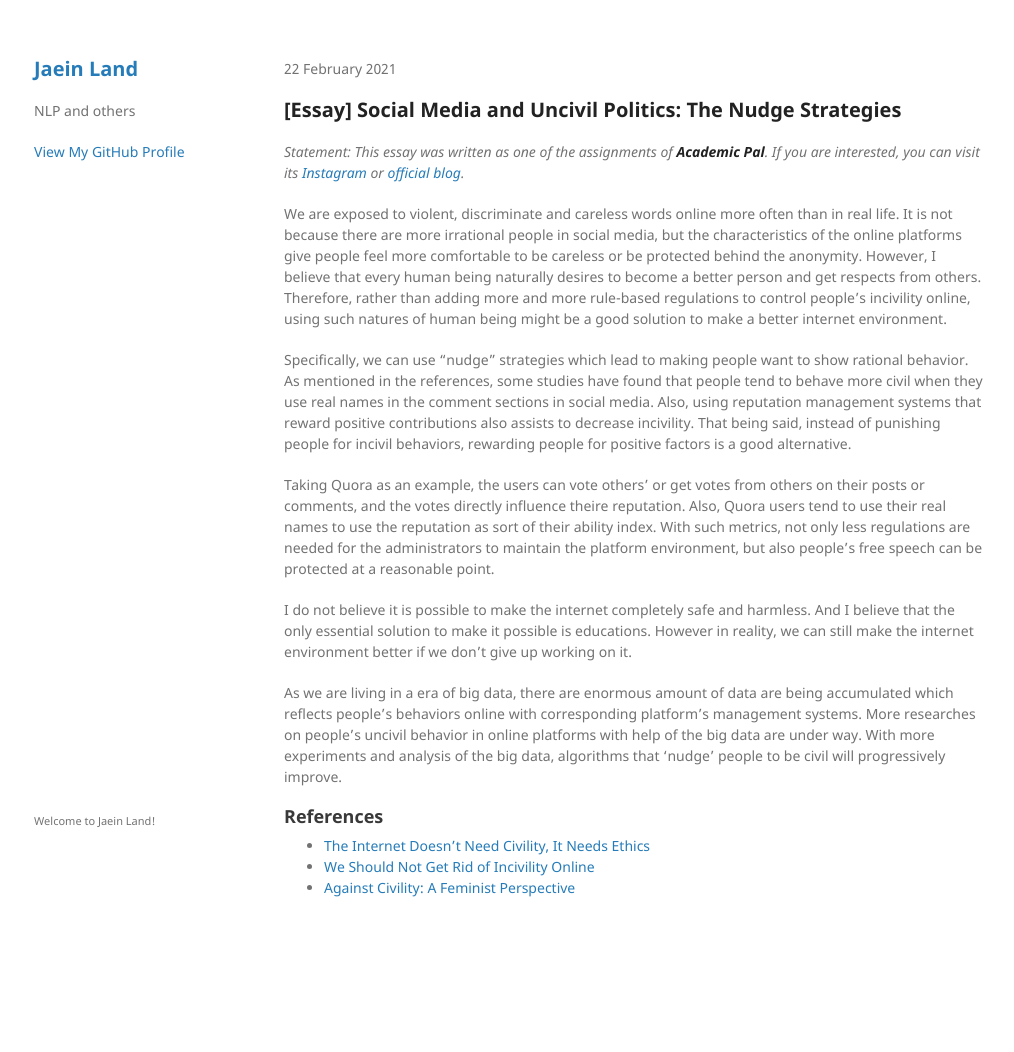
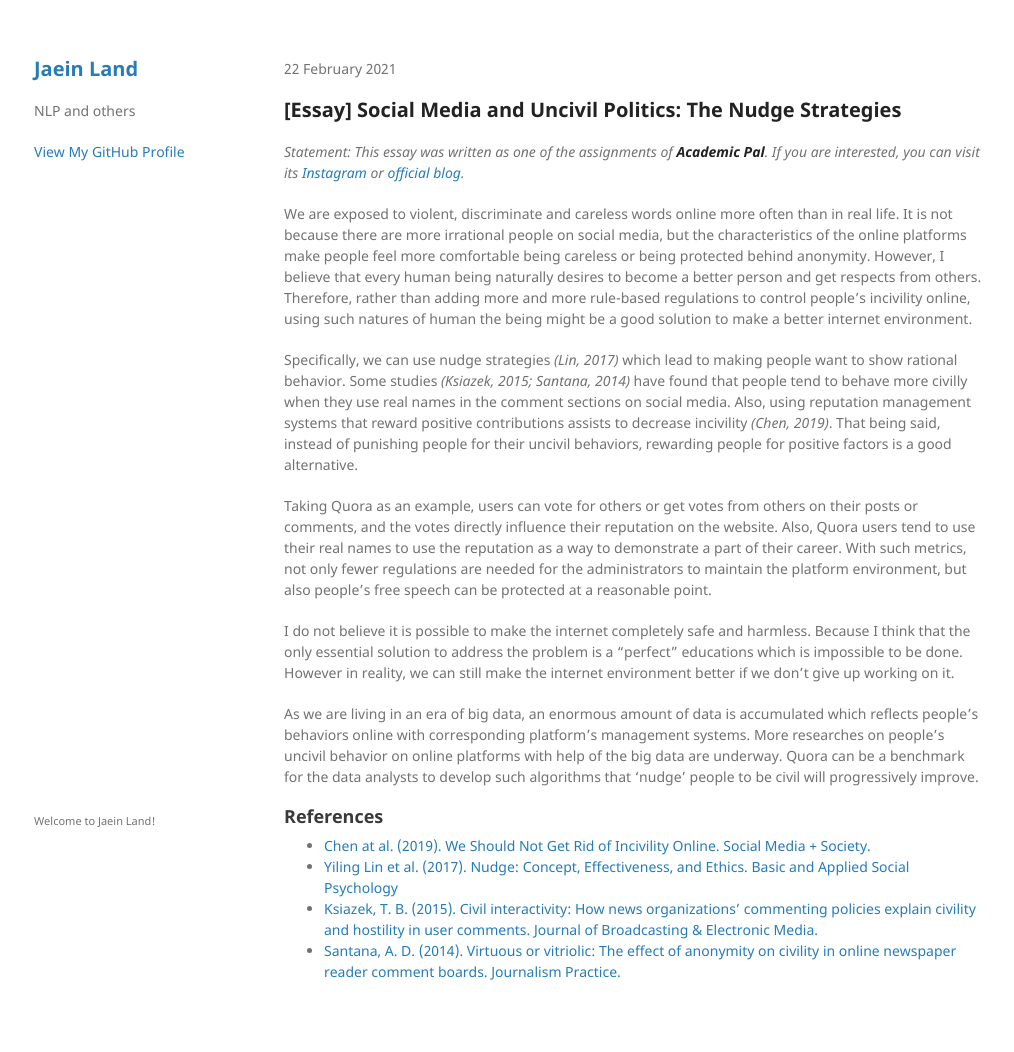
Before and after one commit to jaeinkr/jaeinkr.github.io, a Jekyll site: the page built from _posts/2021-02-22-communication.md, in a window 1280 px wide. Shown: the whole page, without its empty margins (131-1145 px from the left). Built offline with Jekyll 4.4.1, drawn with Linux system fonts in a browser that asks for light colours; before the commit the page ends 968 px from its top, so only the background shows below that.

Commit message:
essay revision

```diff
--- a/_posts/2021-02-22-communication.md
+++ b/_posts/2021-02-22-communication.md
@@ -10,33 +10,40 @@ _Statement: This essay was written as one of the assignments of **Academic Pal**
 If you are interested, you can visit its [Instagram](https://www.instagram.com/academic_pal/) or [official blog](https://blog.naver.com/academicpal)._
 
 We are exposed to violent, discriminate and careless words online more often than in real life.
-It is not because there are more irrational people in social media, but the characteristics of the online platforms give people
-feel more comfortable to be careless or be protected behind the anonymity.
+It is not because there are more irrational people on social media, but the characteristics of the online platforms make people
+feel more comfortable being careless or being protected behind anonymity.
 However, I believe that every human being naturally desires to become a better person and get respects from others.
 Therefore, rather than adding more and more rule-based regulations to control people's incivility online,
-using such natures of human being might be a good solution to make a better internet environment.
+using such natures of human the being might be a good solution to make a better internet environment.
 
-Specifically, we can use "nudge" strategies which lead to making people want to show rational behavior.
-As mentioned in the references, some studies have found that people tend to behave more civil when they use real names in the comment sections in social media.
-Also, using reputation management systems that reward positive contributions also assists to decrease incivility.
-That being said, instead of punishing people for incivil behaviors, rewarding people for positive factors is a good alternative.
+Specifically, we can use nudge strategies _(Lin, 2017)_ which lead to making people want to show rational behavior.
+Some studies _(Ksiazek, 2015; Santana, 2014)_ have found that people tend to behave
+more civilly when they use real names in the comment sections on social media.
+Also, using reputation management systems that reward positive contributions assists to decrease incivility _(Chen, 2019)_.
+That being said, instead of punishing people for their uncivil behaviors, rewarding people for positive factors is a good alternative.
 
-Taking Quora as an example, the users can vote others' or get votes from others on their posts or comments, and the votes directly influence theire reputation.
-Also, Quora users tend to use their real names to use the reputation as sort of their ability index.
-With such metrics, not only less regulations are needed for the administrators to maintain the platform environment, but also people's free speech can be protected at a reasonable point.
+Taking Quora as an example, users can vote for others or get votes from others on their posts or comments, and the votes directly influence their reputation on the website.
+Also, Quora users tend to use their real names to use the reputation as a way to demonstrate a part of their career.
+With such metrics, not only fewer regulations are needed for the administrators to maintain the platform environment, but also people's free speech can be protected at a reasonable point.
 
 I do not believe it is possible to make the internet completely safe and harmless.
-And I believe that the only essential solution to make it possible is educations.
+Because I think that the only essential solution to address the problem is a "perfect" educations which is impossible to be done.
 However in reality, we can still make the internet environment better if we don't give up working on it.
 
-As we are living in a era of big data, there are enormous amount of data are being accumulated which reflects people's behaviors
+As we are living in an era of big data,
+an enormous amount of data is accumulated which reflects people's behaviors
 online with corresponding platform's management systems.
-More researches on people's uncivil behavior in online platforms with help of the big data are under way.
-With more experiments and analysis of the big data, algorithms that 'nudge' people to be civil will progressively improve.
+More researches on people's uncivil behavior on online platforms with help of the big data are underway.
+Quora can be a benchmark for the data analysts to develop such algorithms that 'nudge' people to be civil will progressively improve.
+
+
 
 
 ## References
-* [The Internet Doesn't Need Civility, It Needs Ethics](https://www.vice.com/en/article/pa5gxn/the-internet-doesnt-need-civility-it-needs-ethics)
-* [We Should Not Get Rid of Incivility
-Online](https://www.researchgate.net/publication/334501810_We_Should_Not_Get_Rid_of_Incivility_Online)
-* [Against Civility: A Feminist Perspective](https://www.cambridge.org/core/books/civility-legality-and-justice-in-america/against-civility-a-feminist-perspective/877E55BCC41E186D4B0F7B8C0918A921)
+* [Chen at al. (2019).  We Should Not Get Rid of Incivility
+Online. Social Media + Society.](https://www.researchgate.net/publication/334501810_We_Should_Not_Get_Rid_of_Incivility_Online)
+* [Yiling Lin et al. (2017). Nudge: Concept, Effectiveness, and Ethics. Basic and Applied Social Psychology](https://www.researchgate.net/publication/320969370_Nudge_Concept_Effectiveness_and_Ethics.)
+* [Ksiazek, T. B. (2015). Civil interactivity: How news organizations’ commenting policies explain civility and hostility
+ in user comments. Journal of Broadcasting & Electronic Media.](https://www.tandfonline.com/doi/abs/10.1080/08838151.2015.1093487)
+* [Santana, A. D. (2014). Virtuous or vitriolic: The effect of anonymity on civility in online newspaper reader comment boards.
+Journalism Practice.](https://www.tandfonline.com/doi/abs/10.1080/17512786.2013.813194)
```
Also changed, not shown: _posts/2021-03-01-review_ACL20-wpoison.md (+1 -0 lines), 1 other file.
